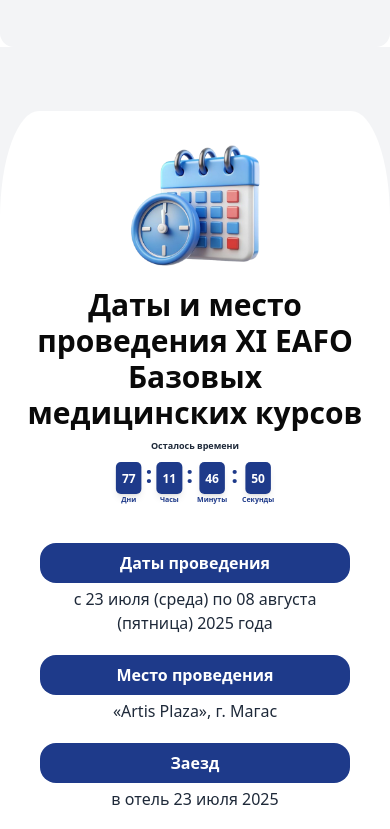
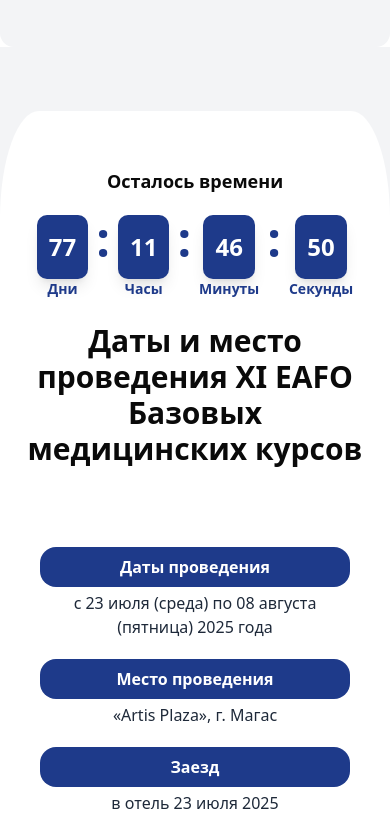
Before and after one commit to gaurav-pndy/eafo, a React (Vite) app: page / in a window 390 px wide. Shown: the part 1920-2749 px from the top of the page. Built offline with nearby package versions, Linux system fonts and the light colour scheme.

Commit message:
updated navbar

```diff
--- a/src/components/HomeComponents/CourseSchedule.jsx
+++ b/src/components/HomeComponents/CourseSchedule.jsx
@@ -14,8 +14,11 @@ const CourseSchedule = () => {
           <img
             src="/calendar.png"
             alt="Calendar image"
-            className="w-40 lg:w-[26rem] h-40 lg:h-[26rem]"
+            className="w-40 hidden lg:block lg:w-[26rem] h-40 lg:h-[26rem]"
           />
+          <div className="lg:hidden mb-6">
+            <Timer />
+          </div>
         </div>
 
         {/* Countdown Timer */}
@@ -29,11 +32,11 @@ const CourseSchedule = () => {
           </div>
 
           <div className="lg:w-1/2  rounded-[10%] p-6  text-gray-800 text-center relative">
-            <div className="absolute  left-[50%] translate-x-[-50%]  -top-28 lg:-top-36   scale-50">
+            <div className="absolute  left-[50%] translate-x-[-50%] hidden lg:block -top-28 lg:-top-36   scale-50">
               <Timer />
             </div>
 
-            <div className="mb-5 mt-8 lg:mt-0">
+            <div className="mb-5 mt-0 lg:mt-0">
               <h3 className="text-white py-2 rounded-2xl bg-[#1e3a8a] font-bold  mb-1">
                 {t("schedule.dates.heading")}
               </h3>
```
